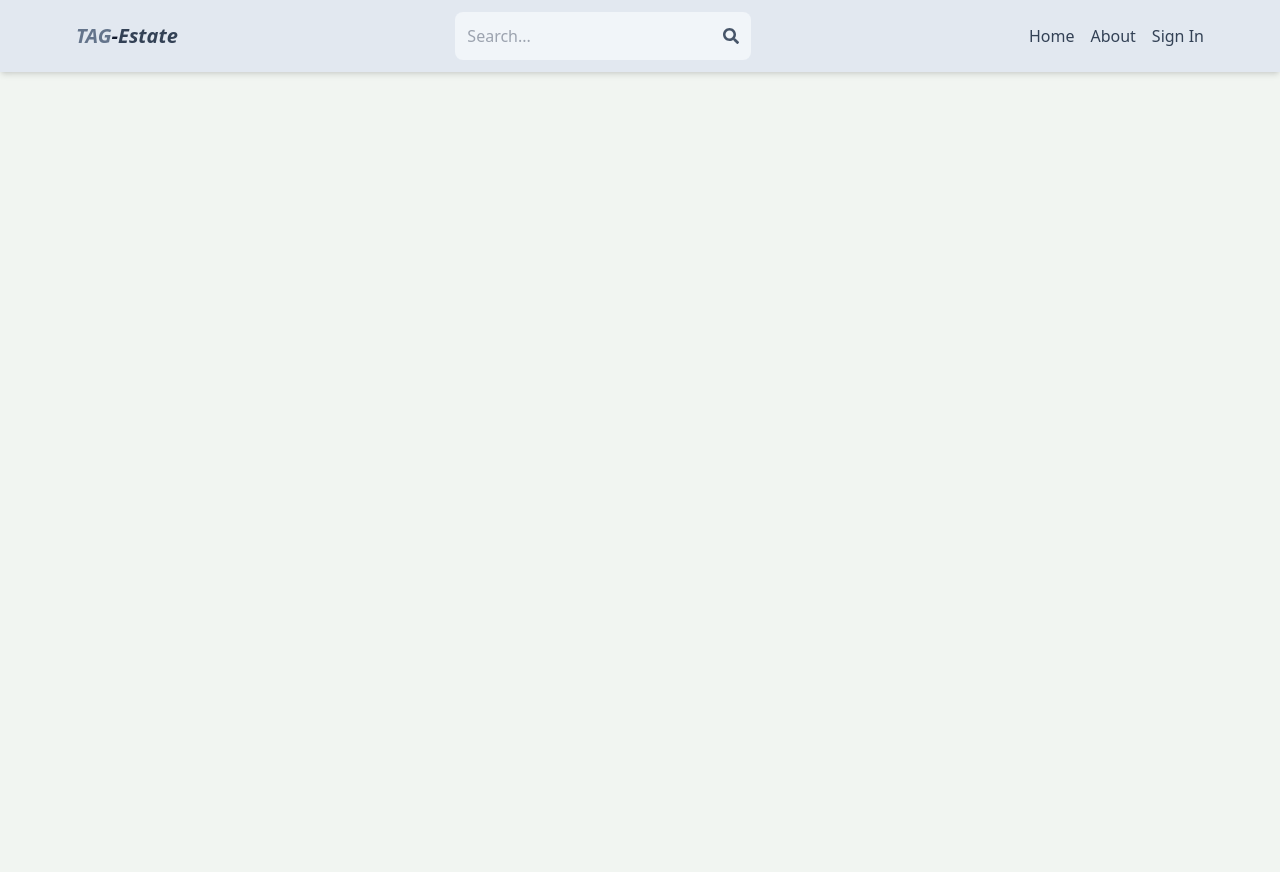
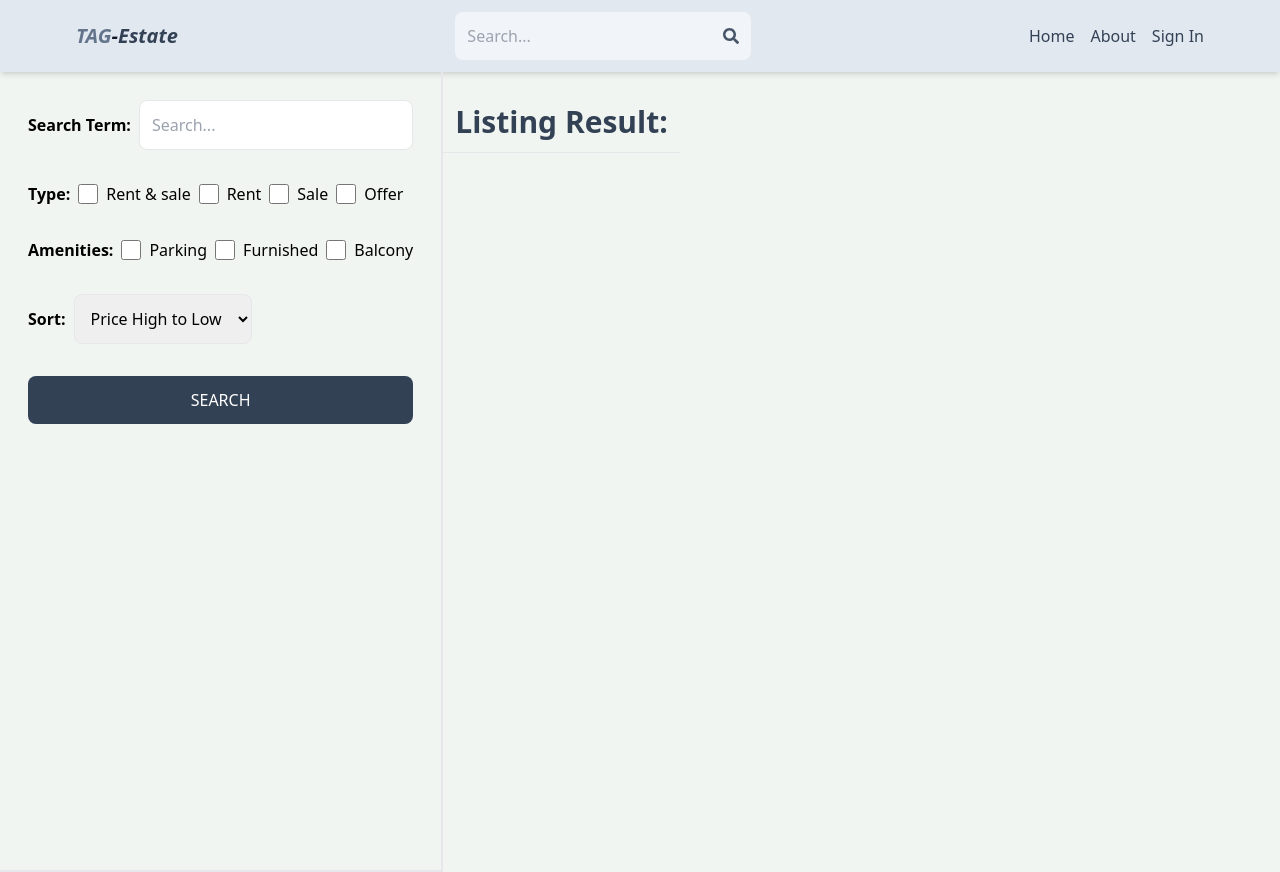
Before and after one commit to TejasGathadi/Real-Estate-Project-MERN, a React (Vite) app in the folder client/: page /search in a window 1280 px wide. Before the commit the page ends 800 px from the top, so only its background shows below. Built offline with nearby package versions, Linux system fonts and the light colour scheme; no server answers.

Commit message:
create search page UI

```diff
--- a/client/src/App.jsx
+++ b/client/src/App.jsx
@@ -9,6 +9,7 @@
 import CreateListing from "./pages/CreateListing";
 import UpdateListing from "./pages/UpdateListing";
 import Listing from "./pages/Listing";
+import Search from "./pages/Search";
 
 export default function App() {
   return (
@@ -19,6 +20,7 @@
         <Route path="/sign-in" element={<SignIn />} />
         <Route path="/sign-up" element={<SignUp />} />
         <Route path="/about" element={<About />} />
+        <Route path="/search" element={<Search />} />
         <Route path="/listing/:listingId" element={<Listing />} />
         <Route element={<PrivateRoute />}>
           <Route path="/profile" element={<Profile />} />
--- a/client/src/components/Header.jsx
+++ b/client/src/components/Header.jsx
@@ -1,3 +1,4 @@
+/* eslint-disable react-hooks/exhaustive-deps */
 import { FaSearch } from "react-icons/fa";
 import { Link, useNavigate } from "react-router-dom";
 import { useSelector } from "react-redux";
--- /dev/null
+++ b/client/src/pages/Search.jsx
@@ -0,0 +1,74 @@
+export default function Search() {
+  return (
+    <div className="flex flex-col md:flex-row">
+      <div className="p-7 border-b-2 md:border-r-2 md:min-h-screen">
+        <form className="flex flex-col gap-8">
+          <div className="flex items-center gap-2">
+            <label className="whitespace-nowrap font-semibold">
+              Search Term:{" "}
+            </label>
+            <input
+              type="text"
+              id="searchTerm"
+              placeholder="Search..."
+              className="border rounded-lg p-3 w-full"
+            />
+          </div>
+          <div className="flex gap-2 flex-wrap items-center">
+            <label className="font-semibold">Type:</label>
+            <div className="flex gap-2">
+              <input type="checkbox" id="all" className="w-5" />
+              <span>Rent & sale</span>
+            </div>
+            <div className="flex gap-2">
+              <input type="checkbox" id="rent" className="w-5" />
+              <span>Rent</span>
+            </div>
+            <div className="flex gap-2">
+              <input type="checkbox" id="sale" className="w-5" />
+              <span>Sale</span>
+            </div>
+            <div className="flex gap-2">
+              <input type="checkbox" id="offer" className="w-5" />
+              <span>Offer</span>
+            </div>
+          </div>
+
+          <div className="flex gap-2 flex-wrap items-center">
+            <label className="font-semibold">Amenities:</label>
+            <div className="flex gap-2">
+              <input type="checkbox" id="parking" className="w-5" />
+              <span>Parking</span>
+            </div>
+            <div className="flex gap-2">
+              <input type="checkbox" id="furnished" className="w-5" />
+              <span>Furnished</span>
+            </div>
+            <div className="flex gap-2">
+              <input type="checkbox" id="balcony" className="w-5" />
+              <span>Balcony</span>
+            </div>
+          </div>
+
+          <div className="flex items-center gap-2">
+            <label className="font-semibold">Sort:</label>
+            <select className="border rounded-lg p-3" id="sort_order">
+              <option value="">Price High to Low</option>
+              <option value="">Price Low to High</option>
+              <option value="">Latest</option>
+              <option value="">Oldest</option>
+            </select>
+          </div>
+          <button className="bg-slate-700 text-white p-3 rounded-lg uppercase hover:opacity-95">
+            Search
+          </button>
+        </form>
+      </div>
+      <div className="">
+        <h1 className="text-3xl font-semibold border-b p-3 text-slate-700 mt-5">
+          Listing Result:{" "}
+        </h1>
+      </div>
+    </div>
+  );
+}
```
Also changed, not shown: 1 other file (tests, documents, lock files or other folders).
